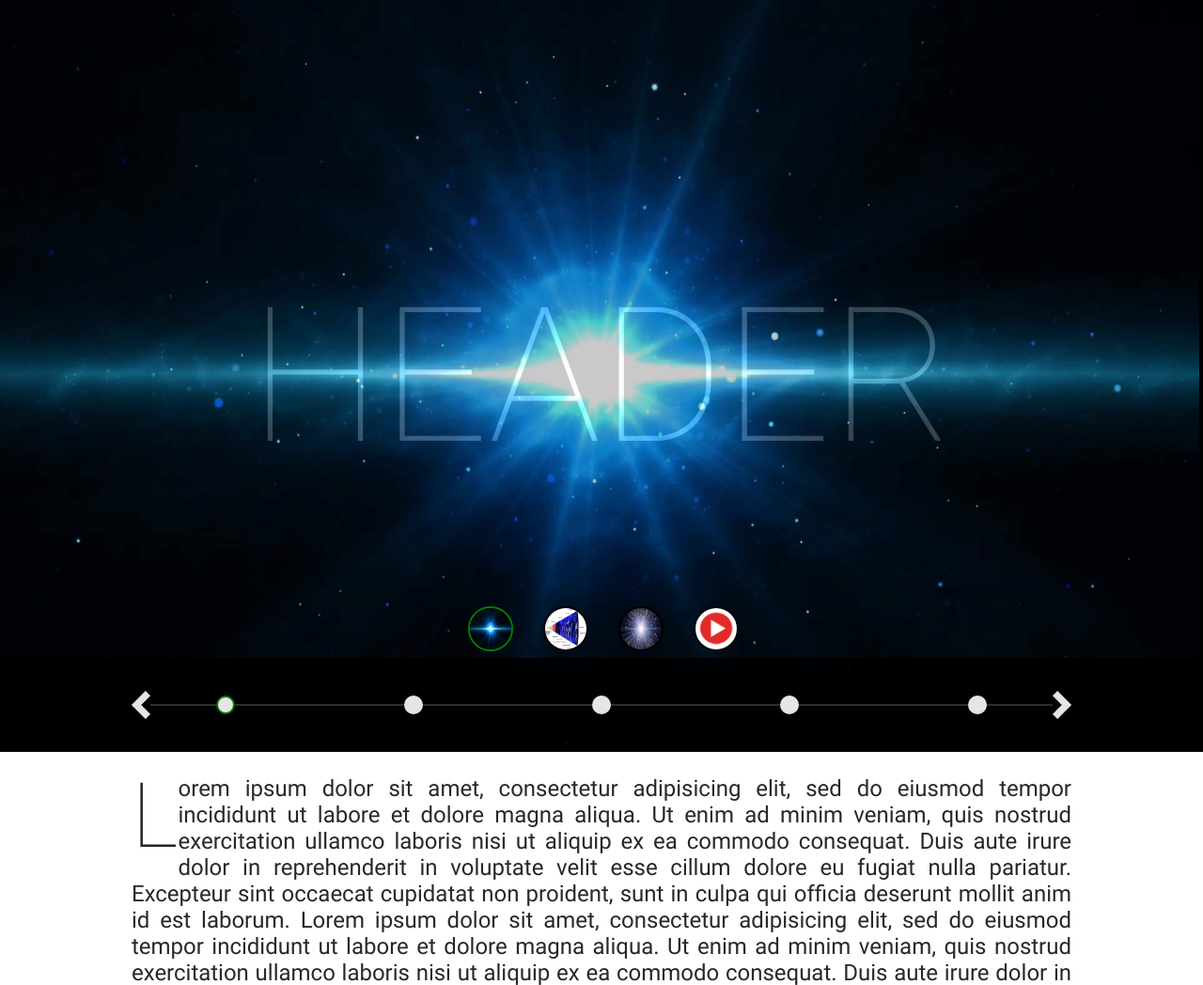
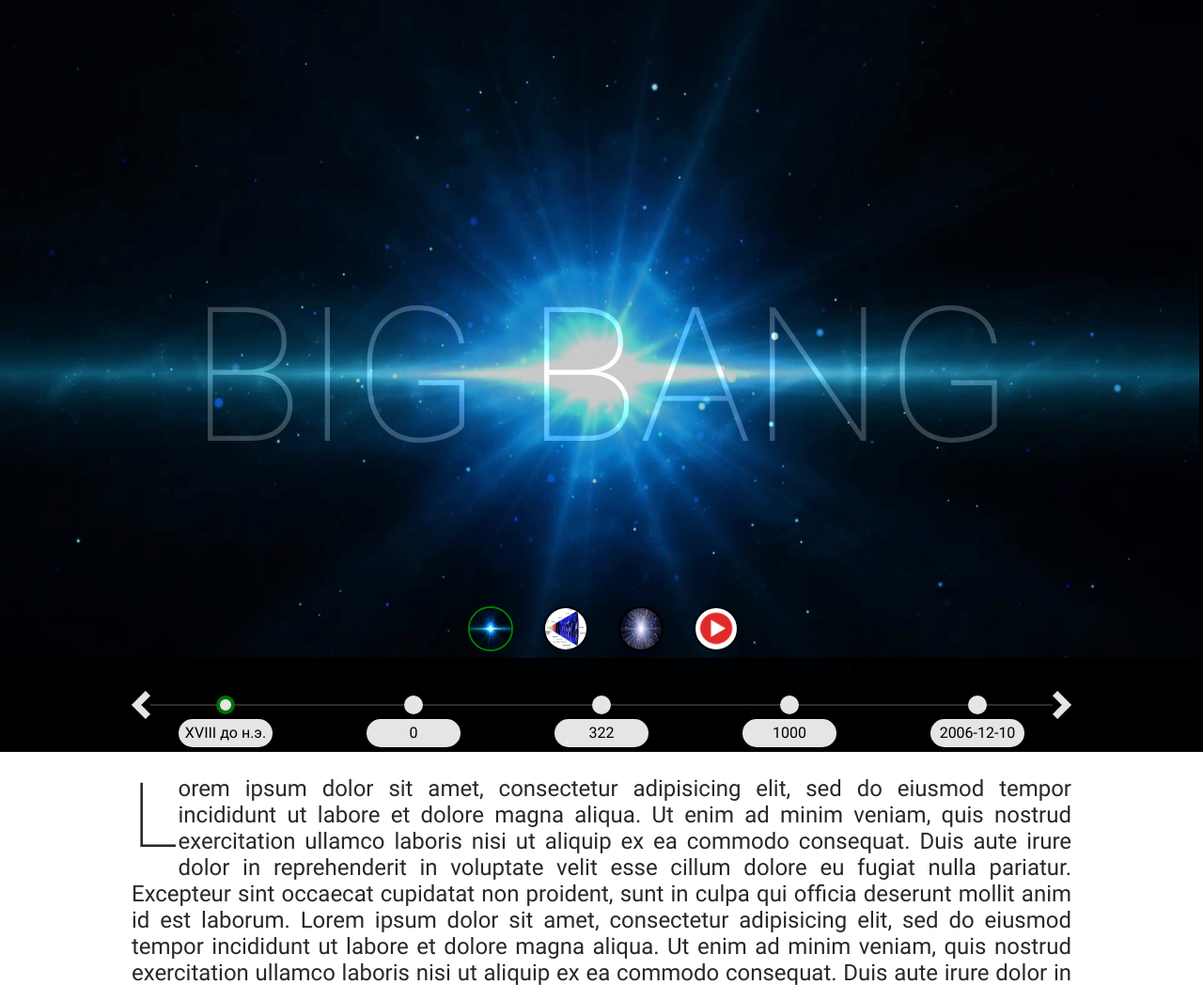
Before and after one commit to MagisterCthulhu/Hackathon, a PHP site: page /index_2.html in a window 1280 px wide. Shown: the top 1048 px of the page at 94% size. Run offline with PHP 8.4, Linux system fonts and the light colour scheme; some libraries are stand-ins or nearby versions.

Commit message:
date text

```diff
--- a/index_2.html
+++ b/index_2.html
@@ -30,28 +30,34 @@
 		</div>
 	</div>
 	<div class="shadow" onclick="goOut()">
-		<div class="header" onselectstart="return false" onmousedown="return false">HEADER</div>
+		<div class="header" onselectstart="return false" onmousedown="return false">BIG BANG</div>
 	</div>
 	<div class="arrowBack" onclick="getOverHere()"></div>
 	<div class="timeline">
 		<ul id="timeline">
-			<li>
-				<div class="item selected" id="1" onclick="selectItem(this)"></div>
+			<li id="1">
+				<div class="item selected" onclick="selectItem(this)"></div>
+				<div class="dateBlock">XVIII до н.э.</div>
 			</li>
-			<li>
-				<div class="item" id="2" onclick="selectItem(this)"></div>
+			<li id="2">
+				<div class="item" onclick="selectItem(this)"></div>
+				<div class="dateBlock">0</div>
 			</li>
-			<li>
-				<div class="item" id="3" onclick="selectItem(this)"></div>
+			<li id="3">
+				<div class="item" onclick="selectItem(this)"></div>
+				<div class="dateBlock">322</div>
 			</li>
-			<li>
-				<div class="item" id="4" onclick="selectItem(this)"></div>
+			<li id="4">
+				<div class="item" onclick="selectItem(this)"></div>
+				<div class="dateBlock">1000</div>
 			</li>
-			<li>
-				<div class="item" id="5" onclick="selectItem(this)"></div>
+			<li id="5">
+				<div class="item" onclick="selectItem(this)"></div>
+				<div class="dateBlock">2006-12-10</div>
 			</li>
-			<li>
-				<div class="item" id="6" onclick="selectItem(this)"></div>
+			<li id="6">
+				<div class="item" onclick="selectItem(this)"></div>
+				<div class="dateBlock">2016-02-28</div>
 			</li>
 		</ul>
 		<div class="clearout"></div>
--- a/style_2.css
+++ b/style_2.css
@@ -228,7 +228,7 @@ body {
 }
 
 .selected {
-	border: 2px solid green;
+	border: 4px solid green;
 }
 
 img {
@@ -286,3 +286,18 @@ iframe {
 	height: 50px;
 	background: black;
 }
+
+.dateBlock {
+	position: relative;
+	top: 0;
+	left: 50%;
+	transform: translateX(-50%) translateY(-35px);
+	width: 100px;
+	height: 30px;
+	background: white;
+	font-family: Roboto-regular;
+	color: black;
+	z-index: 5;
+	line-height: 30px;
+	border-radius: 15px;
+}
```
